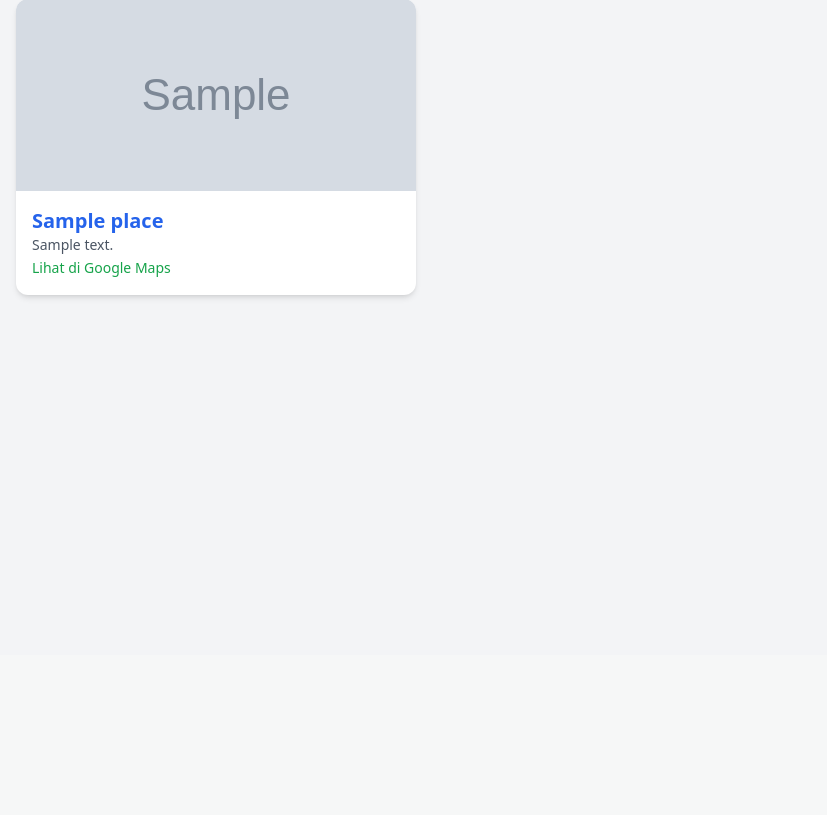
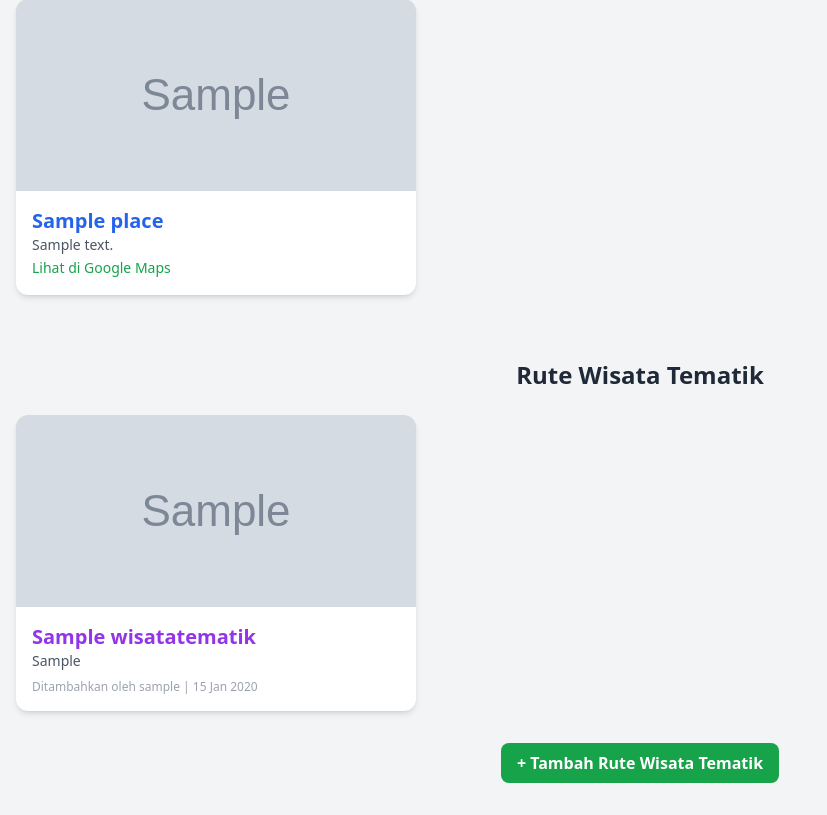
Before and after one commit to kuadngoding/senangBerwisata, a Django app: page / in a window 1280 px wide. Shown: the part 145-960 px from the top of the page, without its empty margins (0-827 px from the left). Before the commit the page ends 444 px from the top, so only its background shows below. Run offline with Django 5.2, Linux system fonts and the light colour scheme; a user stored in the database is signed in; tables that the repository leaves empty hold one stand-in row (values such as "Sample post"); grey boxes marked "Sample" are stand-in pictures; some libraries are stand-ins or nearby versions.

Commit message:
style: wisata tematik style (not fixed)

```diff
--- a/place/templates/place_list.html
+++ b/place/templates/place_list.html
@@ -28,6 +28,37 @@
     {% if not places %}
       <p class="text-center mt-10 text-gray-500">Belum ada tempat wisata ditambahkan.</p>
     {% endif %}
+
+    <div class="mt-16">
+      <h2 class="text-2xl font-bold mb-6 text-center">Rute Wisata Tematik</h2>
+
+      <div class="grid grid-cols-1 md:grid-cols-2 lg:grid-cols-3 gap-6">
+        {% for rute in tematik_list %}
+          <div class="bg-white rounded-xl shadow-md overflow-hidden">
+            <img class="h-48 w-full object-cover" src="{{ rute.gambar.url }}" alt="{{ rute.judul }}">
+            <div class="p-4">
+              <h3 class="text-xl font-semibold">
+                <a href="{% url 'detail_rute' rute.pk %}" class="text-purple-600 hover:underline">{{ rute.judul }}</a>
+              </h3>
+              <p class="text-sm text-gray-600">{{ rute.deskripsi|truncatewords:20 }}</p>
+              <p class="text-xs text-gray-400 mt-2">Ditambahkan oleh {{ rute.dibuat_oleh.username }} | {{ rute.tanggal_dibuat|date:"d M Y" }}</p>
+            </div>
+          </div>
+        {% endfor %}
+      </div>
+
+      {% if not tematik_list %}
+        <p class="text-center mt-10 text-gray-500">Belum ada rute tematik ditambahkan.</p>
+      {% endif %}
+
+      {% if user.is_authenticated %}
+        <div class="mt-8 text-center">
+          <a href="{% url 'tambah_rute' %}" class="inline-block bg-green-600 hover:bg-green-700 text-white font-semibold py-2 px-4 rounded-lg">
+            + Tambah Rute Wisata Tematik
+          </a>
+        </div>
+      {% endif %}
+    </div>
   </div>
 </body>
 </html>
```
Also changed, not shown: wisataTematik/templates/detail_rute.html (added, +23 -0 lines), wisataTematik/templates/tambah_rute.html (added, +24 -0 lines).
